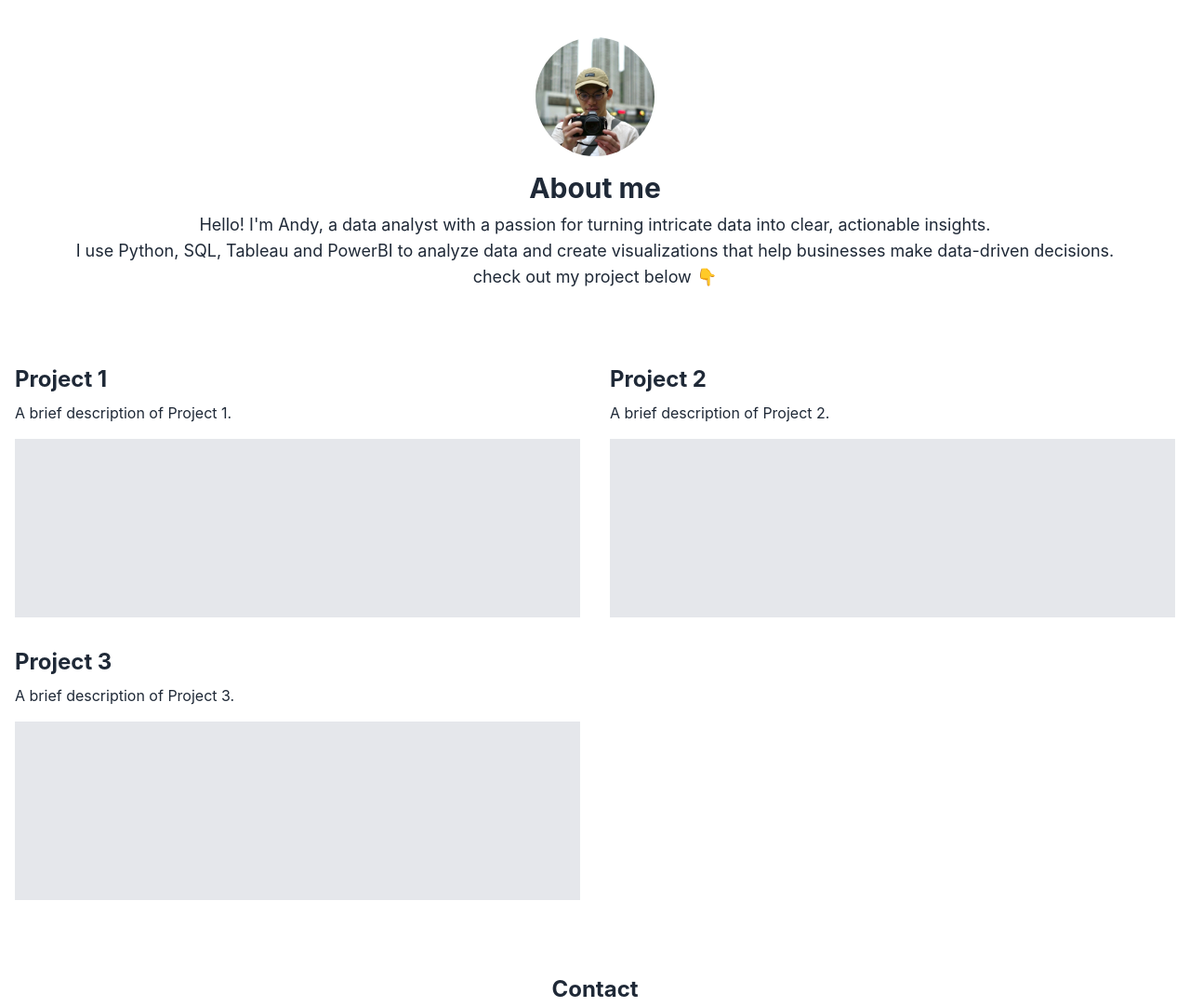
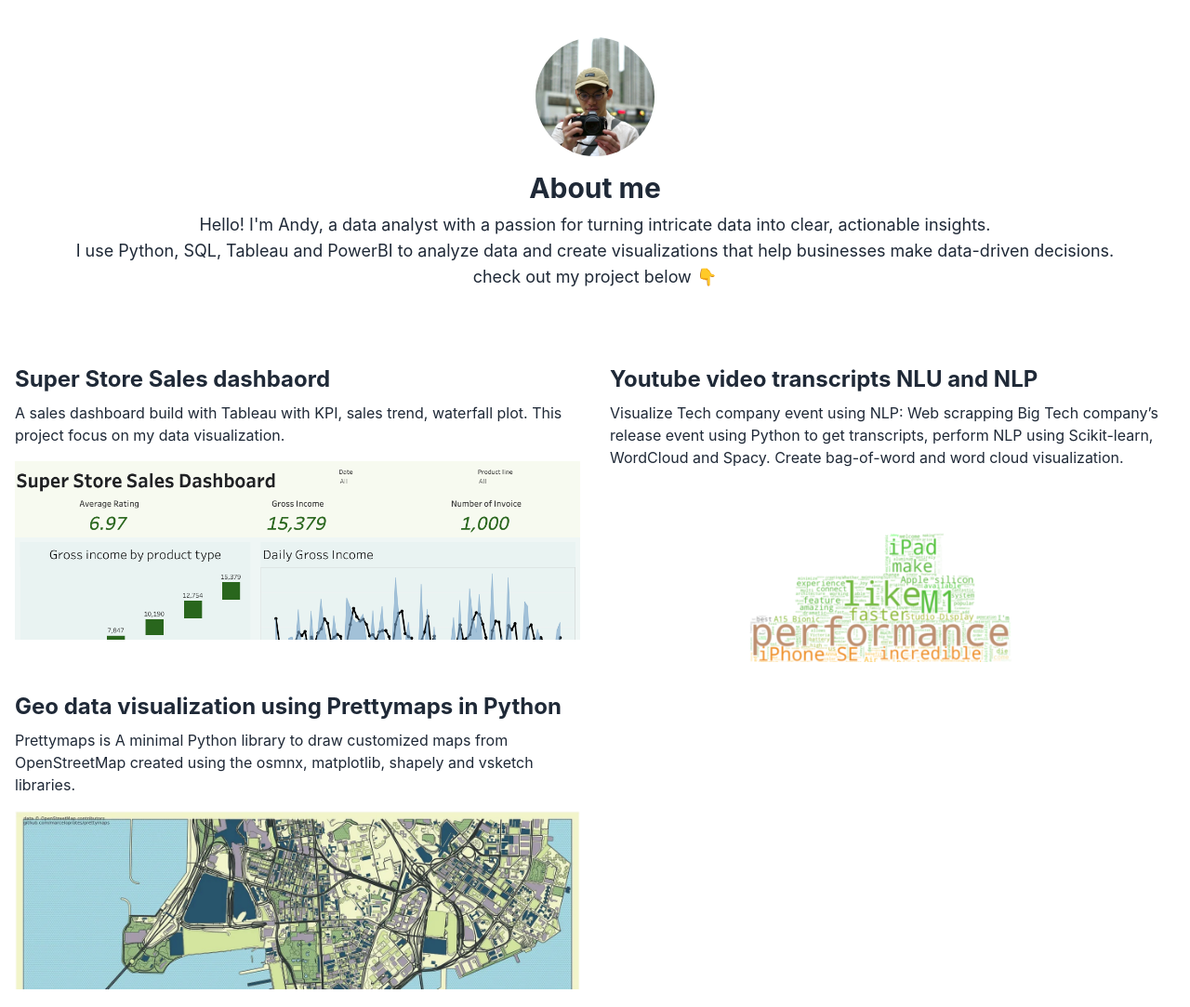
Before and after one commit to andy3278/Portfolio-website, a plain HTML site: page index.html in a window 1280 px wide. Shown: the top 1083 px of the page at 93% size. Drawn offline with nearby package versions, Linux system fonts and the light colour scheme.

Commit message:
Update index.html

```diff
--- a/index.html
+++ b/index.html
@@ -38,19 +38,31 @@ body {
 <section id="projects" class="py-10">
     <div class="grid grid-cols-1 md:grid-cols-2 gap-8">
     <div>
-        <h2 class="text-2xl font-bold mb-2">Project 1</h2>
-        <p class="mb-4">A brief description of Project 1.</p>
-        <div class="w-full h-48 bg-gray-200"></div>
+        <h2 class="text-2xl font-bold mb-2">Super Store Sales dashbaord</h2>
+        <p class="mb-4">A sales dashboard build with Tableau with KPI, sales trend, waterfall plot. This project focus on my data visualization.</p>
+        <a href="https://public.tableau.com/views/SuperStoreSalesdashbaord/Dashboard1?:language=en-US&:display_count=n&:origin=viz_share_link" target="_blank">
+            <div class="w-full h-48 bg-gray-200 overflow-hidden">
+                <img src="./image/Super Store Sales Dashboard.png" alt="super store sales dashboard" class="object-cover">
+            </div>
+        </a>
     </div>
     <div>
-        <h2 class="text-2xl font-bold mb-2">Project 2</h2>
-        <p class="mb-4">A brief description of Project 2.</p>
-        <div class="w-full h-48 bg-gray-200"></div>
+        <h2 class="text-2xl font-bold mb-2">Youtube video transcripts NLU and NLP</h2>
+        <p class="mb-4">Visualize Tech company event using NLP: Web scrapping Big Tech company’s release event using Python to get transcripts, perform NLP using Scikit-learn, WordCloud and Spacy. Create bag-of-word and word cloud visualization.</p>
+        <a href="https://github.com/andy3278/Parody-apple-event-project" target="_blank">
+            <div class="w-full h-48 bg-gray-200 overflow-hidden">
+                <img src="./image/Output 2.png" alt="link to github repo" class="object-cover">
+            </div>
+        </a>
     </div>
     <div>
-        <h2 class="text-2xl font-bold mb-2">Project 3</h2>
-        <p class="mb-4">A brief description of Project 3.</p>
-        <div class="w-full h-48 bg-gray-200"></div>
+        <h2 class="text-2xl font-bold mb-2">Geo data visualization using Prettymaps in Python </h2>
+        <p class="mb-4">Prettymaps is A minimal Python library to draw customized maps from OpenStreetMap created using the osmnx, matplotlib, shapely and vsketch libraries.</p>
+        <a href="https://medium.com/mlearning-ai/i-plotted-hong-kong-maps-in-python-using-prettymaps-18df4b0866a5" target="_blank">
+            <div class="w-full h-48 bg-gray-200 overflow-hidden">
+                <img src="./image/project3.jpeg" alt="" class="object-cover">
+            </div>
+        </a>
     </div>
     </div>
 </section>
```
